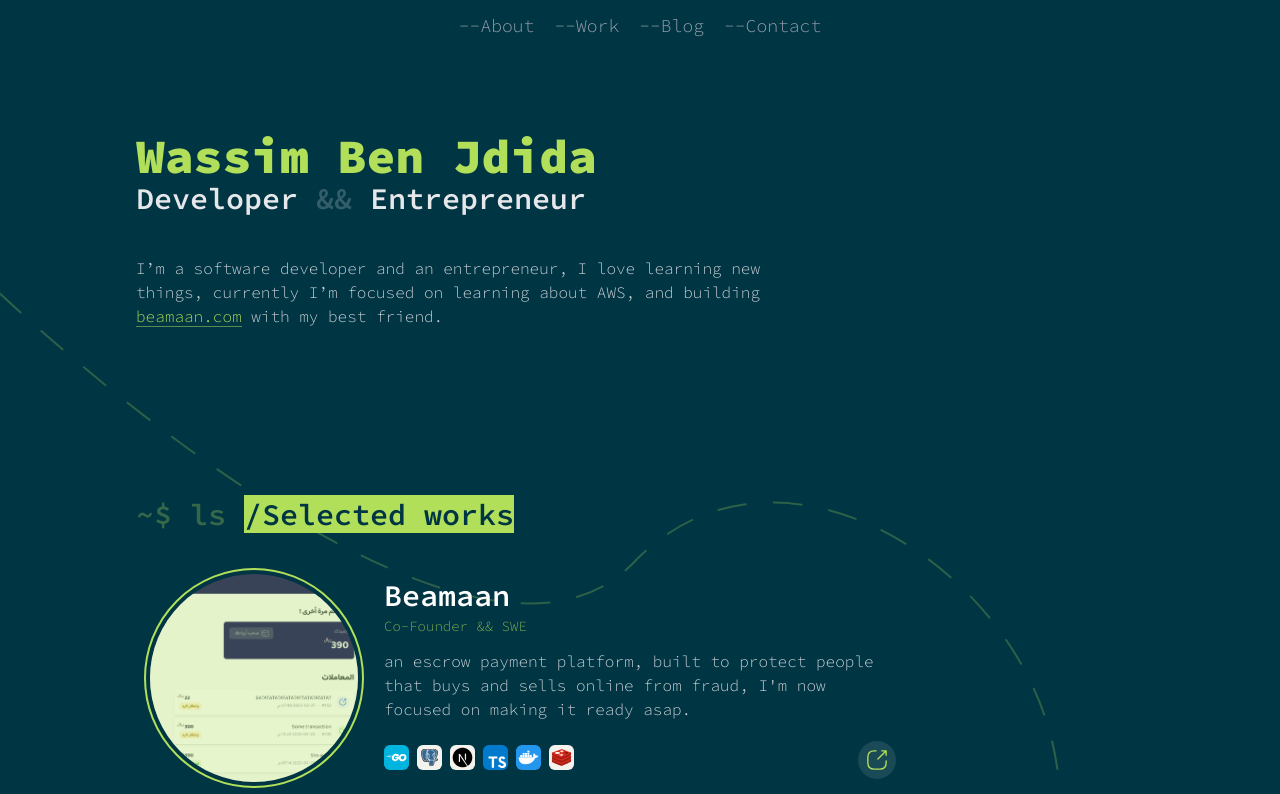
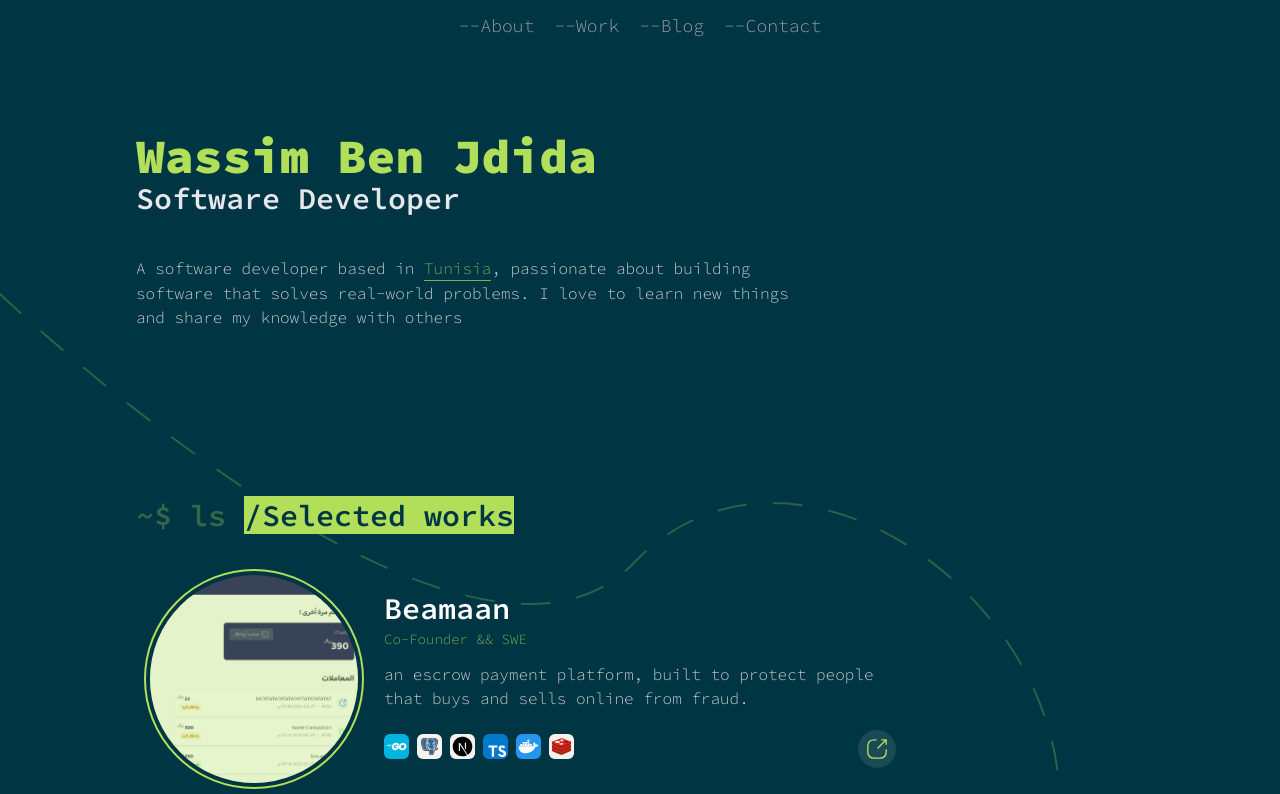
Before and after one commit to wassimbj/wassimbj.github.io, a Next.js app: page / in a window 1280 px wide. Shown: the top 794 px of the page. Built offline with nearby package versions, Linux system fonts and the light colour scheme.

Commit message:
changed my bio

```diff
--- a/meta/featured-projects.json
+++ b/meta/featured-projects.json
@@ -5,7 +5,7 @@
     "image": "/beamaan-img.webp",
     "demo": "https://www.beamaan.com",
     "code": "",
-    "description": "an escrow payment platform, built to protect people that buys and sells online from fraud, I'm now focused on making it ready asap. ",
+    "description": "an escrow payment platform, built to protect people that buys and sells online from fraud.",
     "builtWith": [
       { "name": "Go", "img": "GoLang.svg" },
       { "name": "Postgres", "img": "PostgreSQL-Light.svg" },
--- a/pages/index.tsx
+++ b/pages/index.tsx
@@ -55,19 +55,21 @@
             Wassim Ben Jdida
           </h1>
           <span className="block lg:text-3xl md:text-2xl text-xl font-semibold text-gray-200">
-            Developer <span className="text-white opacity-20">&&</span>{" "}
-            Entrepreneur
+            Software Developer
           </span>
           <p className="font-light max-w-2xl mt-10">
-            I’m a software developer and an entrepreneur, I love learning new
-            things, currently I’m focused on learning about AWS, and building{" "}
+            A software developer based in{" "}
             <a
-              href="https://www.beamaan.com"
-              className="text-lightGreen border-b border-lightGreen border-opacity-50 hover:border-opacity-100"
+              href="https://en.wikipedia.org/wiki/Sousse"
+              rel="noreferrer"
+              target={"_blank"}
+              className="inline-block text-lightGreen border-b border-lightGreen opacity-70 hover:opacity-100 cursor-help"
             >
-              beamaan.com
-            </a>{" "}
-            with my best friend.
+              Tunisia
+            </a>
+            , passionate about building software that solves real-world
+            problems. I love to learn new things and share my knowledge with
+            others
           </p>
         </section>
         <section id="work" className="mt-40">
```
Also changed, not shown: 1 other file (tests, documents, lock files or other folders).
